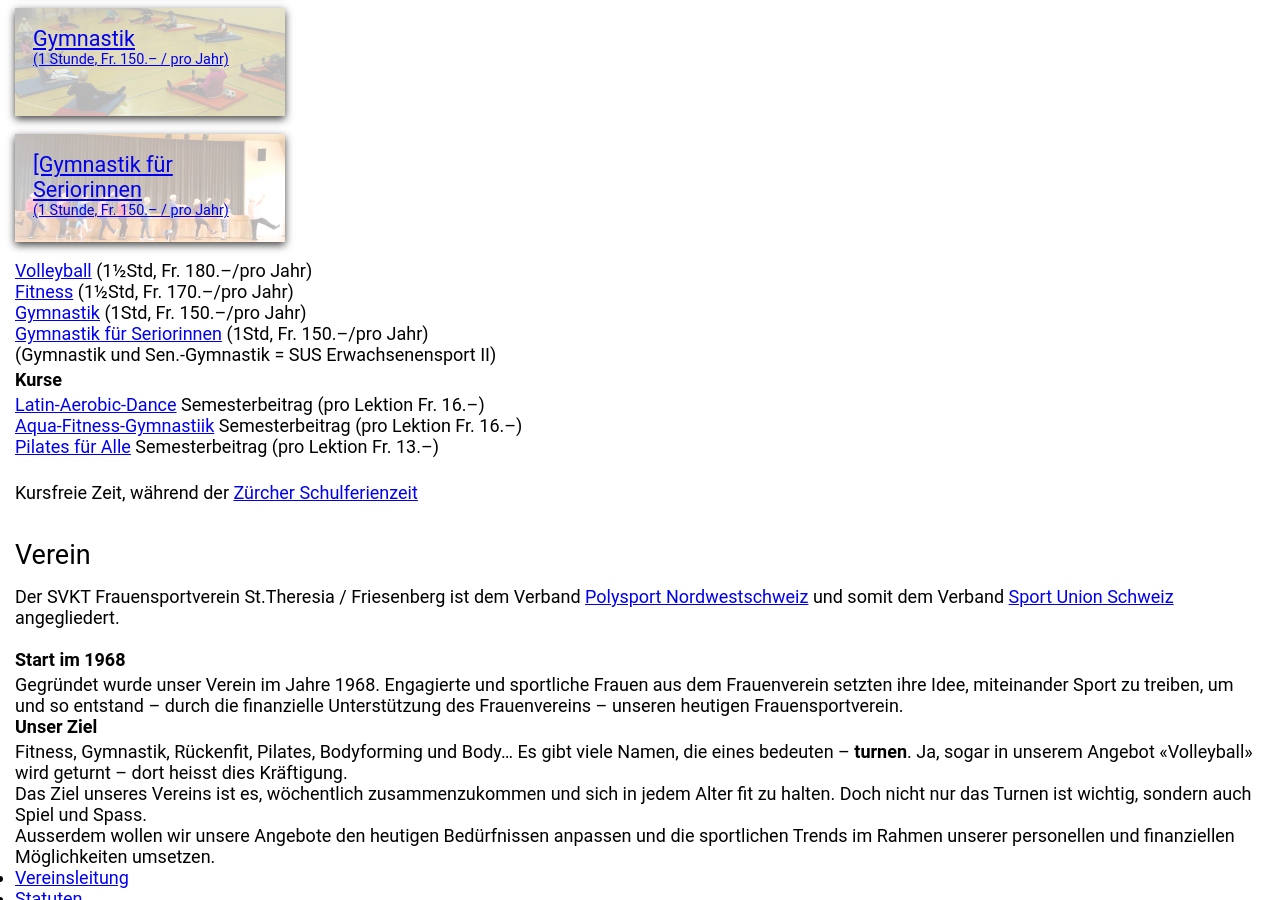
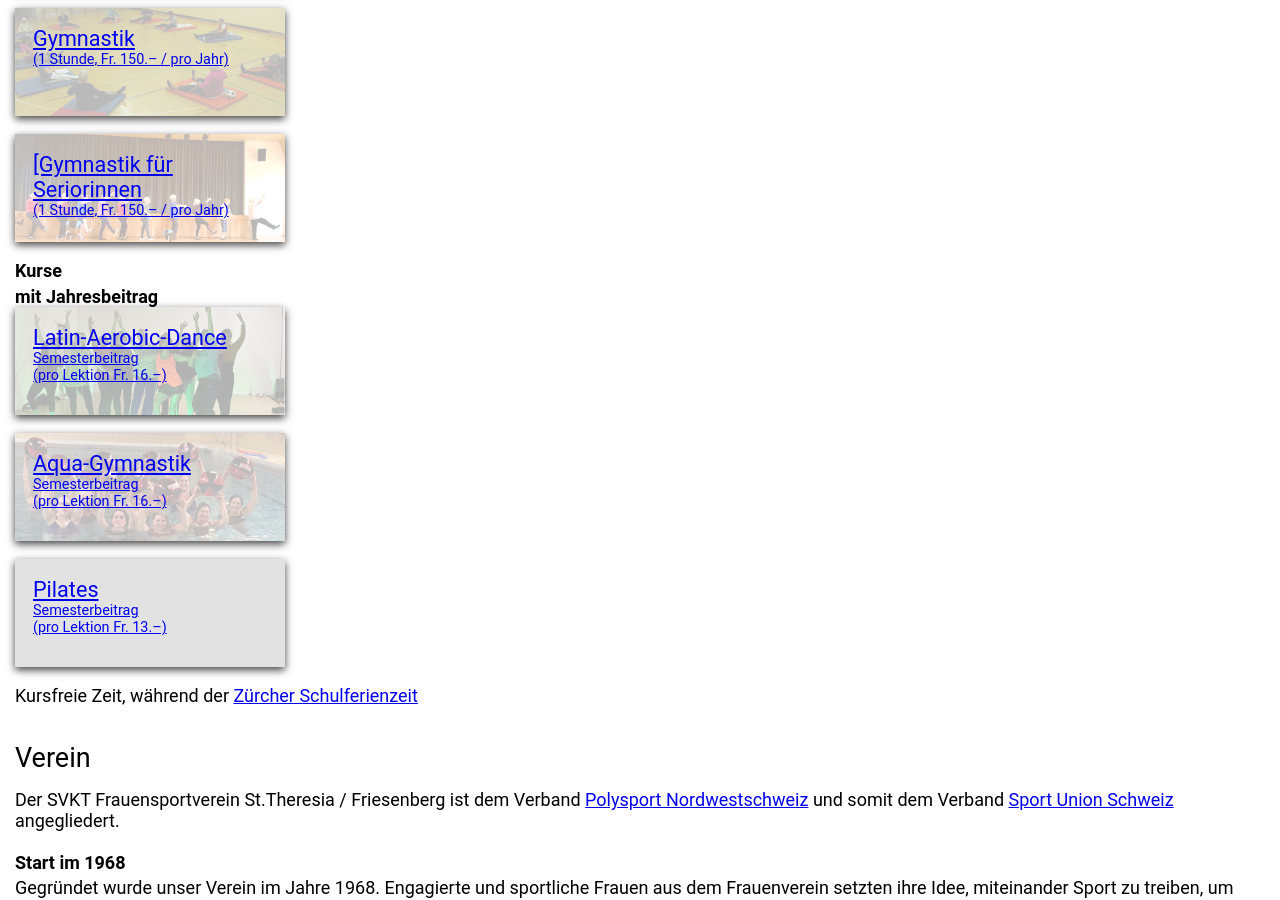
Before and after one commit to fraufaxli/svkt-friesenberg-website, a Jekyll site: the page built from index.markdown, in a window 1280 px wide and 900 px high, scrolled down 2101 px. Built offline with Jekyll 4.4.1, drawn with Linux system fonts in a browser that asks for light colours; grey boxes are pictures that could not be loaded.

Commit message:
Kacheln feriggestellt 2.0

```diff
--- a/index.markdown
+++ b/index.markdown
@@ -60,7 +60,7 @@ Du möchtest Sport treiben? Du bist neu in Zürich Wiedikon und auf der Suche na
 
 ### Ressort «Erwachsene»
 #### mit Jahresbeitrag
-<div class="kachel" style="background-image: url('{{ '/assets/images/kacheln/volley5_kachel.jpeg' | relative_url }}')">
+<div class="kachel" style="background-image: url('{{ '/assets/images/kacheln/volley5_kachel2.jpeg' | relative_url }}')">
     <a href="{{ '/volleyball' | relative_url }}">
         <div class="kachel-inhalt">
             <div class="kachel-titel">Volleyball</div>
@@ -88,7 +88,7 @@ Du möchtest Sport treiben? Du bist neu in Zürich Wiedikon und auf der Suche na
 </div>
 
 <div class="kachel" style="background-image: url('{{ '/assets/images/kacheln/sengym_kachel.png' | relative_url }}')">
-    <a href="{{ '/[Gymnastik für Seriorinnen' | relative_url }}">
+    <a href="{{ '/sen-gym' | relative_url }}">
         <div class="kachel-inhalt">
             <div class="kachel-titel">[Gymnastik für Seriorinnen</div>
             <div class="kachel-beschreibung">(1 Stunde, Fr. 150.– / pro Jahr)</div>
@@ -96,16 +96,37 @@ Du möchtest Sport treiben? Du bist neu in Zürich Wiedikon und auf der Suche na
     </a>
 </div>
 
-[Volleyball]({{ '/volleyball' | relative_url }}) (1½Std, Fr. 180.–/pro Jahr)<br>
-[Fitness]({{ '/fitness' | relative_url }}) (1½Std, Fr. 170.–/pro Jahr)<br>
-[Gymnastik]({{ '/gymnastik' | relative_url }}) (1Std, Fr. 150.–/pro Jahr)<br>
-[Gymnastik für Seriorinnen]({{ '/sen-gym' | relative_url }}) (1Std, Fr. 150.–/pro Jahr)<br>
-(Gymnastik und Sen.-Gymnastik = SUS Erwachsenensport II)<br>
+### Kurse
+#### mit Jahresbeitrag
+<div class="kachel" style="background-image: url('{{ '/assets/images/kacheln/lada_kachel2.jpeg' | relative_url }}')">
+    <a href="{{ '/lada' | relative_url }}">
+        <div class="kachel-inhalt">
+            <div class="kachel-titel">Latin-Aerobic-Dance</div>
+            <div class="kachel-beschreibung">Semesterbeitrag<br>
+            (pro Lektion Fr. 16.–)</div>
+        </div>
+    </a>
+</div>
 
-#### Kurse
-[Latin-Aerobic-Dance]({{ '/lada' | relative_url }}) Semesterbeitrag (pro Lektion Fr. 16.–)<br>
-[Aqua-Fitness-Gymnastiik]({{ '/aqua' | relative_url }}) Semesterbeitrag (pro Lektion Fr. 16.–)<br>
-[Pilates für Alle]({{ '/pilates' | relative_url }}) Semesterbeitrag (pro Lektion Fr. 13.–)<br><br>
+<div class="kachel" style="background-image: url('{{ '/assets/images/kacheln/aqua-kachel.jpg' | relative_url }}')">
+    <a href="{{ '/aqua' | relative_url }}">
+        <div class="kachel-inhalt">
+            <div class="kachel-titel">Aqua-Gymnastik</div>
+            <div class="kachel-beschreibung">Semesterbeitrag<br>
+            (pro Lektion Fr. 16.–)</div>
+        </div>
+    </a>
+</div>
+
+<div class="kachel" style="background-image: url('{{ '/assets/images/kacheln/pilates-kachel.jpg' | relative_url }}')">
+    <a href="{{ '/pilates' | relative_url }}">
+        <div class="kachel-inhalt">
+            <div class="kachel-titel">Pilates</div>
+            <div class="kachel-beschreibung">Semesterbeitrag<br>
+            (pro Lektion Fr. 13.–)</div>
+        </div>
+    </a>
+</div>
 
 Kursfreie Zeit, während der <a href="https://www.stadt-zuerich.ch/de/bildung/volksschule/schulferien.html?cid=redirect-ssd-schulferien.html#schuljahr_2025_26" target="_blank">Zürcher Schulferienzeit</a><br><br>
 
```
Also changed, not shown: assets/images/kacheln/aqua-kachel.jpg (added), assets/images/kacheln/lada_kachel.jpeg (added), assets/images/kacheln/lada_kachel2.jpeg (added), assets/images/kacheln/volley5_kachel2.jpeg (added).
